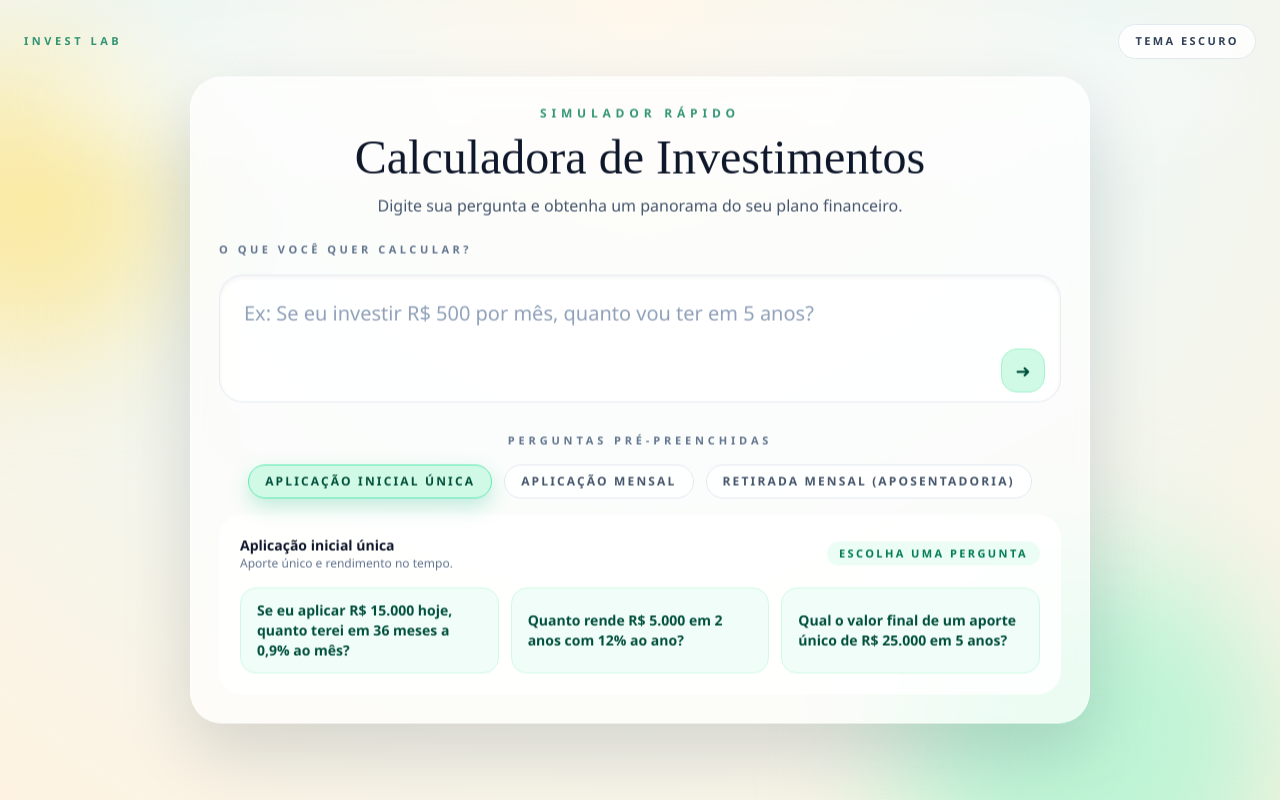
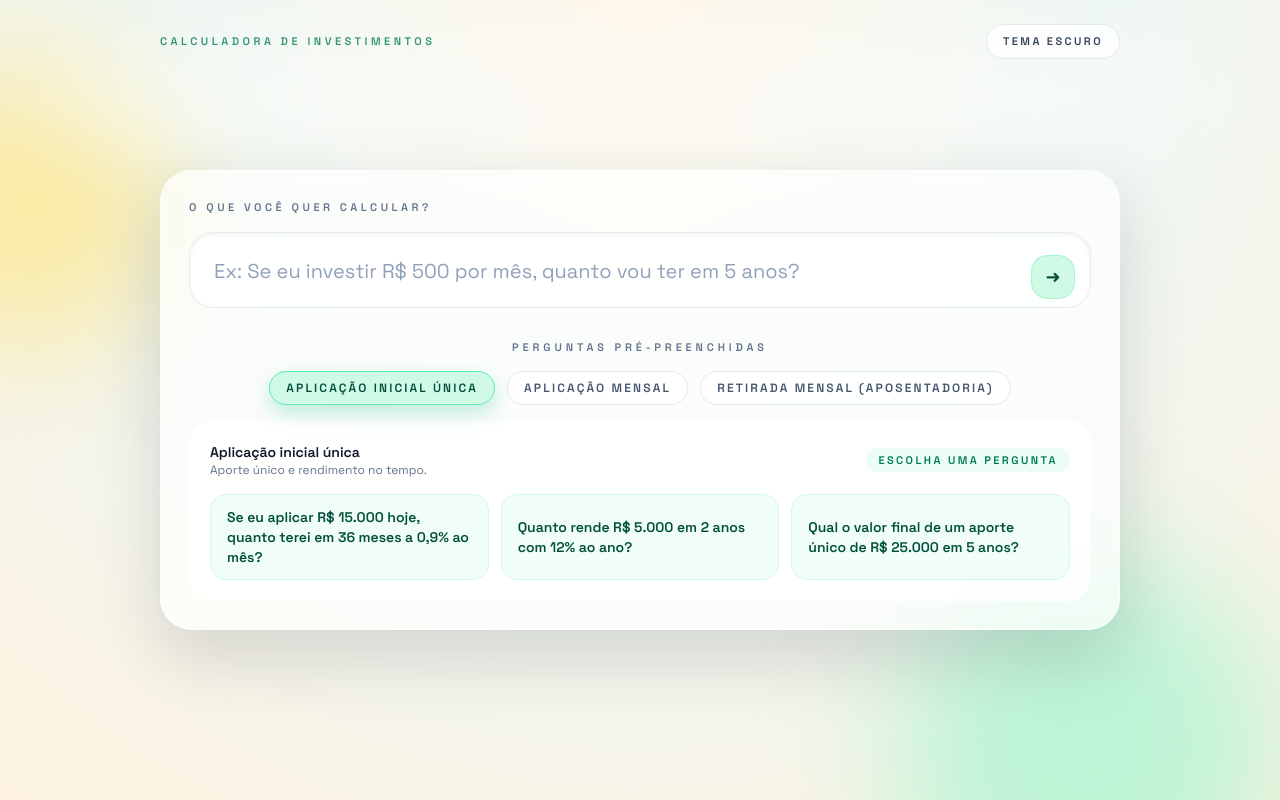
Before and after one commit to willmustafa/Calculadora-Investimentos, a React (Vite) app: page / in a window 1280 px wide. Built offline with nearby package versions, Linux system fonts and the light colour scheme.

Commit message:
melhora visual

```diff
--- a/src/App.tsx
+++ b/src/App.tsx
@@ -95,7 +95,7 @@ function App() {
             onToggleTheme={() => setIsDark((value) => !value)}
           />
 
-          <div className="relative mx-auto flex h-full max-w-6xl flex-col px-6">
+          <div className="relative mx-auto flex h-full max-w-3/4 flex-col px-6">
             <ResultsSection
               isDark={isDark}
               submitted={submitted}
@@ -106,7 +106,7 @@ function App() {
             />
 
             <div
-              className={`absolute left-1/2 transition-all duration-700 ease-[cubic-bezier(0.22,1,0.36,1)] ${
+              className={`absolute w-full left-1/2 transition-all duration-700 ease-[cubic-bezier(0.22,1,0.36,1)] ${
                 submitted
                   ? 'bottom-6 w-[min(100%,1100px)] -translate-x-1/2'
                   : 'top-1/2 w-[min(100%,900px)] -translate-x-1/2 -translate-y-1/2'
--- a/src/assets/Base.css
+++ b/src/assets/Base.css
@@ -1,5 +1,5 @@
+@import url("https://fonts.googleapis.com/css2?family=Fraunces:opsz,wght@9..144,500;600&family=Space+Grotesk:wght@400;500;600&display=swap");
 @import "tailwindcss";
-@import url("https://fonts.googleapis.com/css2?family=Fraunces:opsz,wght@9..144,500;600&family=Space+Grotesk:wght@400;500;600&display=swap");
 
 :root {
   font-family: "Space Grotesk", "Segoe UI", sans-serif;
--- a/src/components/HeaderBar.tsx
+++ b/src/components/HeaderBar.tsx
@@ -5,13 +5,14 @@ type HeaderBarProps = {
 
 function HeaderBar({ isDark, onToggleTheme }: HeaderBarProps) {
   return (
-    <header className="absolute inset-x-6 top-6 flex items-center justify-between">
+    <header className="fixed inset-x-0 top-6">
+      <div className="flex items-center justify-between max-w-3/4 mx-auto">
           <span
               className={`text-[11px] font-semibold uppercase tracking-[0.32em] ${
                   isDark ? 'text-emerald-200/80' : 'text-emerald-700/80'
               }`}
           >
-        Invest Lab
+        Calculadora de Investimentos
       </span>
           <button
               type="button"
@@ -24,6 +25,7 @@ function HeaderBar({ isDark, onToggleTheme }: HeaderBarProps) {
           >
               {isDark ? 'Tema claro' : 'Tema escuro'}
           </button>
+      </div>
     </header>
   )
 }
--- a/src/components/QuestionInputCard.tsx
+++ b/src/components/QuestionInputCard.tsx
@@ -1,3 +1,4 @@
+import { useEffect, useRef } from 'react'
 import type { ReactNode } from 'react'
 
 type QuestionInputCardProps = {
@@ -19,38 +20,22 @@ function QuestionInputCard({
   onShowPresets,
   children,
 }: QuestionInputCardProps) {
+  const textareaRef = useRef<HTMLTextAreaElement | null>(null)
+
+  useEffect(() => {
+    if (!textareaRef.current) {
+      return
+    }
+    textareaRef.current.style.height = '0px'
+    textareaRef.current.style.height = `${textareaRef.current.scrollHeight}px`
+  }, [query])
+
   return (
     <div
       className={`rounded-[32px] border p-7 shadow-[0_28px_70px_rgba(15,23,42,0.15)] backdrop-blur ${
         isDark ? 'border-white/10 bg-slate-900/70' : 'border-white/70 bg-white/70'
       }`}
     >
-      {!submitted && (
-        <div className="mb-6 space-y-3 text-center fade-in">
-          <p
-            className={`text-xs font-semibold uppercase tracking-[0.4em] ${
-              isDark ? 'text-emerald-200/80' : 'text-emerald-700/80'
-            }`}
-          >
-            Simulador rápido
-          </p>
-          <h1
-            className={`text-balance font-display text-3xl sm:text-5xl ${
-              isDark ? 'text-slate-100' : 'text-slate-900'
-            }`}
-          >
-            Calculadora de Investimentos
-          </h1>
-          <p
-            className={`text-sm sm:text-base ${
-              isDark ? 'text-slate-300' : 'text-slate-600'
-            }`}
-          >
-            Digite sua pergunta e obtenha um panorama do seu plano financeiro.
-          </p>
-        </div>
-      )}
-
       <div className="flex justify-between items-center">
         <label
             className={`text-[11px] font-semibold uppercase tracking-[0.32em] ${
@@ -77,7 +62,9 @@ function QuestionInputCard({
       </div>
       <div className="relative mt-4">
         <textarea
-          className={`h-32 w-full resize-none rounded-3xl border p-6 pr-16 text-xl shadow-inner outline-none transition focus:border-emerald-300 focus:ring-2 focus:ring-emerald-200 ${
+          ref={textareaRef}
+          rows={1}
+          className={`w-full resize-none overflow-hidden rounded-3xl border p-6 pr-16 text-xl shadow-inner outline-none transition focus:border-emerald-300 focus:ring-2 focus:ring-emerald-200 ${
             isDark
               ? 'border-white/10 bg-slate-950/60 text-slate-100 placeholder:text-slate-400'
               : 'border-slate-200/80 bg-white/80 text-slate-800 placeholder:text-slate-400'
```
Lines whose indentation alone changed are shown as unchanged.
